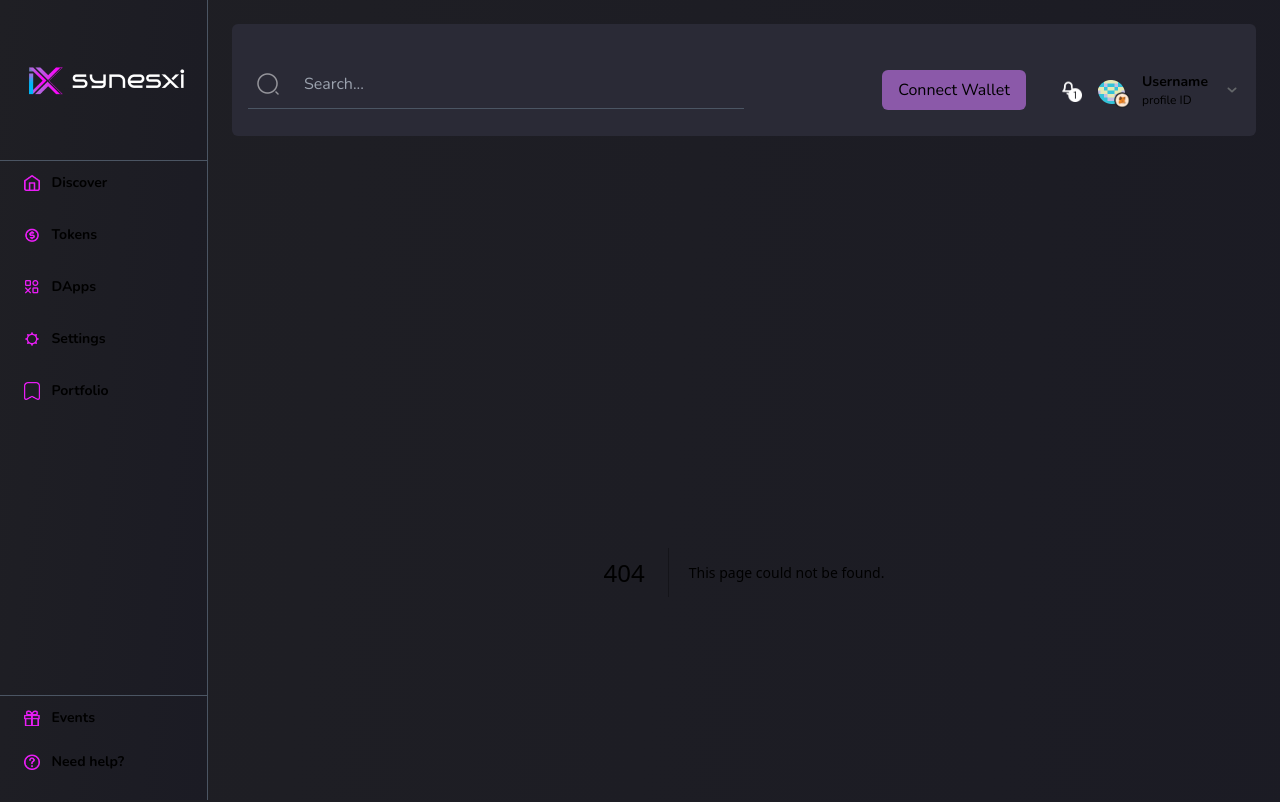
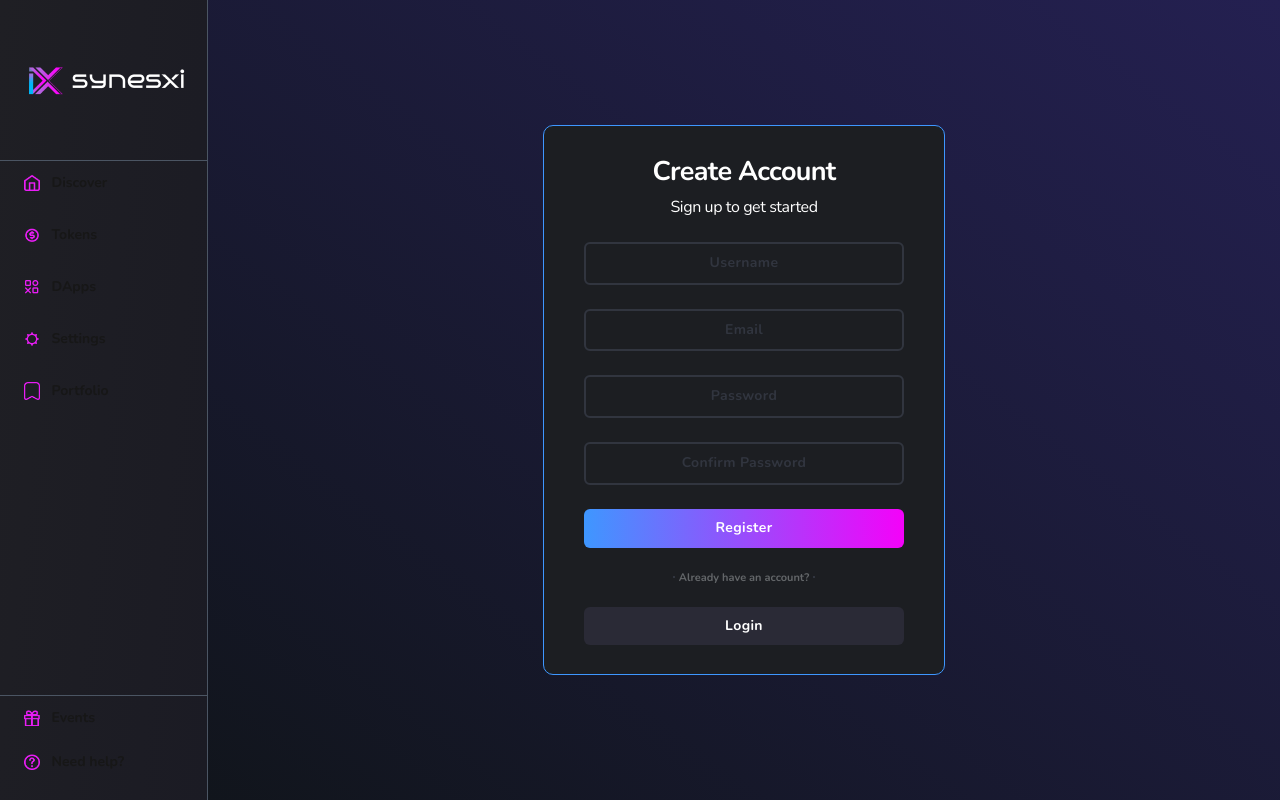
Before and after one commit to softpromin/synesxi-client, a Next.js app: page /register in a window 1280 px wide. Before the commit this address had no page. Shown: the top 802 px of the page. Built offline with nearby package versions, Linux system fonts and the light colour scheme.

Commit message:
Add the login and register

```diff
--- a/app/layout.tsx
+++ b/app/layout.tsx
@@ -1,23 +1,45 @@
-import type { Metadata } from 'next';
+'use client';
+
 import './globals.css';
+
+import { usePathname } from 'next/navigation';
 
 import SideBar from '@/components/sidebar';
 import TopBar from '@/components/TopBar';
 import Footer from '@/components/Footer';
-
-export const metadata: Metadata = {
-  title: 'Synesxi',
-  description: 'Synesxi Client',
-};
 
 export default function RootLayout({
   children,
 }: Readonly<{
   children: React.ReactNode;
 }>) {
+  const pathname = usePathname();
+
+  const getContent = () => {
+    let modals = ['/login', '/register'];
+    if (modals.includes(pathname)) {
+      return (
+        <div className='w-full h-screen flex items-center justify-center bg-gradient-to-bl from-[#242051] to-[#11151c]'>
+          {children}
+        </div>
+      );
+    } else {
+      return (
+        <div className='w-full p-6 flex flex-col'>
+          <TopBar />
+          <div className='mt-9 mb-12'>
+            {children}
+          </div>
+          <Footer />
+        </div>
+      );
+    }
+  };
+
   return (
     <html lang='en'>
       <head>
+        <title>Synesxi</title>
         <link rel="preconnect" href="https://fonts.googleapis.com" />
         <link rel="preconnect" href="https://fonts.gstatic.com" />
         <link href="https://fonts.googleapis.com/css2?family=Nunito:ital,wght@0,200..1000;1,200..1000&display=swap" rel="stylesheet" />
@@ -25,13 +47,7 @@ export default function RootLayout({
       <body>
         <div className='max-w-[1440px] mx-auto bg-custom-background flex'>
           <SideBar />
-          <div className='w-full p-6 flex flex-col'>
-            <TopBar />
-            <div className='mt-9 mb-12'>
-              {children}
-            </div>
-            <Footer />
-          </div>
+          {getContent()}
         </div>
       </body>
     </html>
--- /dev/null
+++ b/app/login/page.tsx
@@ -0,0 +1,43 @@
+'use client';
+
+import { useRouter } from "next/navigation";
+
+export default function Login() {
+    const router = useRouter();
+
+    return (
+        <div className="h-[495px] p-10 bg-[#1c1e22] rounded-[10px] border border-[#3e97ff] flex-col justify-center items-center gap-20 inline-flex">
+            <div className="flex-col justify-start items-center gap-6 flex">
+                <div className="h-[63px] flex-col justify-start items-start gap-2 flex">
+                    <div className="self-stretch text-center text-white text-[27px] font-bold font-['DM Sans'] leading-[33.35px] tracking-tight">Get started</div>
+                    <div className="self-stretch text-center text-white text-base font-normal font-['DM Sans'] leading-snug tracking-tight">Login or create a new account</div>
+                </div>
+                <div className="flex-col justify-start items-start gap-6 flex">
+                    <div className="self-stretch px-4 py-2 rounded-md border-2 border-[#31353f] justify-center items-center gap-2 inline-flex">
+                        <div className="text-center text-[#31353f] text-sm font-bold font-['DM Sans'] leading-relaxed tracking-wide">Username</div>
+                    </div>
+                    <div className="self-stretch px-4 py-2 rounded-md border-2 border-[#31353f] justify-center items-center gap-2 inline-flex">
+                        <div className="text-center text-[#31353f] text-sm font-bold font-['DM Sans'] leading-relaxed tracking-wide">Password</div>
+                        <div className="w-6 h-6 left-[282px] top-[9px] absolute">
+                            <div className="w-6 h-6 left-0 top-0 absolute">
+                            </div>
+                        </div>
+                    </div>
+                    <div className="self-stretch px-4 py-2 bg-gradient-to-r from-[#3e97ff] to-[#f402f9] rounded-md justify-center items-center gap-2 inline-flex">
+                        <div className="text-center text-white text-sm font-bold font-['DM Sans'] leading-relaxed tracking-wide">Login</div>
+                    </div>
+                    <div className="w-80 justify-center items-center inline-flex">
+                        <div className="h-px relative border border-[#31353f]" />
+                        <div className="px-1 justify-center items-center gap-2.5 flex">
+                            <div className="text-center text-[#636669] text-[11px] font-bold font-['DM Sans'] leading-none">Don’t have an account?</div>
+                        </div>
+                        <div className="h-px relative border border-[#31353f]" />
+                    </div>
+                    <div className="self-stretch px-4 py-2 bg-[#2a2a36] rounded-md justify-center items-center gap-2 inline-flex">
+                        <button onClick={() => router.push('/register')} className="text-center text-white text-sm font-bold font-['DM Sans'] leading-relaxed tracking-wide">Create Account</button>
+                    </div>
+                </div>
+            </div>
+        </div>
+    );
+}
--- a/app/page.tsx
+++ b/app/page.tsx
@@ -1,4 +1,15 @@
+'use client';
+
+import { useEffect } from "react";
+import { useRouter } from "next/navigation";
+
 export default function Home() {
+  const router = useRouter();
+
+  useEffect(() => {
+    router.push('/login');
+  }, []);
+
   return (
     <>Home</>
   );
--- /dev/null
+++ b/app/register/page.tsx
@@ -0,0 +1,45 @@
+'use client';
+
+import { useRouter } from "next/navigation";
+
+export default function Register() {
+    const router = useRouter();
+
+    return (
+        <div className="h-[550px] p-10 bg-[#1c1e22] rounded-[10px] border border-[#3e97ff] flex-col justify-center items-center gap-20 inline-flex">
+            <div className="flex-col justify-start items-center gap-6 flex">
+                <div className="h-[63px] flex-col justify-start items-start gap-2 flex">
+                    <div className="self-stretch text-center text-white text-[27px] font-bold font-['DM Sans'] leading-[33.35px] tracking-tight">Create Account</div>
+                    <div className="self-stretch text-center text-white text-base font-normal font-['DM Sans'] leading-snug tracking-tight">Sign up to get started</div>
+                </div>
+                <div className="flex-col justify-start items-start gap-6 flex">
+                    <div className="self-stretch px-4 py-2 rounded-md border-2 border-[#31353f] justify-center items-center gap-2 inline-flex">
+                        <div className="text-center text-[#31353f] text-sm font-bold font-['DM Sans'] leading-relaxed tracking-wide">Username</div>
+                    </div>
+                    <div className="self-stretch px-4 py-2 rounded-md border-2 border-[#31353f] justify-center items-center gap-2 inline-flex">
+                        <div className="text-center text-[#31353f] text-sm font-bold font-['DM Sans'] leading-relaxed tracking-wide">Email</div>
+                    </div>
+                    <div className="self-stretch px-4 py-2 rounded-md border-2 border-[#31353f] justify-center items-center gap-2 inline-flex">
+                        <div className="text-center text-[#31353f] text-sm font-bold font-['DM Sans'] leading-relaxed tracking-wide">Password</div>
+                    </div>
+                    <div className="self-stretch px-4 py-2 rounded-md border-2 border-[#31353f] justify-center items-center gap-2 inline-flex">
+                        <div className="text-center text-[#31353f] text-sm font-bold font-['DM Sans'] leading-relaxed tracking-wide">Confirm Password</div>
+                    </div>
+                    <div className="self-stretch px-4 py-2 bg-gradient-to-r from-[#3e97ff] to-[#f402f9] rounded-md justify-center items-center gap-2 inline-flex">
+                        <div className="text-center text-white text-sm font-bold font-['DM Sans'] leading-relaxed tracking-wide">Register</div>
+                    </div>
+                    <div className="w-80 justify-center items-center inline-flex">
+                        <div className="h-px relative border border-[#31353f]" />
+                        <div className="px-1 justify-center items-center gap-2.5 flex">
+                            <div className="text-center text-[#636669] text-[11px] font-bold font-['DM Sans'] leading-none">Already have an account?</div>
+                        </div>
+                        <div className="h-px relative border border-[#31353f]" />
+                    </div>
+                    <div className="self-stretch px-4 py-2 bg-[#2a2a36] rounded-md justify-center items-center gap-2 inline-flex">
+                        <button onClick={() => router.push('/login')} className="text-center text-white text-sm font-bold font-['DM Sans'] leading-relaxed tracking-wide">Login</button>
+                    </div>
+                </div>
+            </div>
+        </div>
+    );
+}
```
